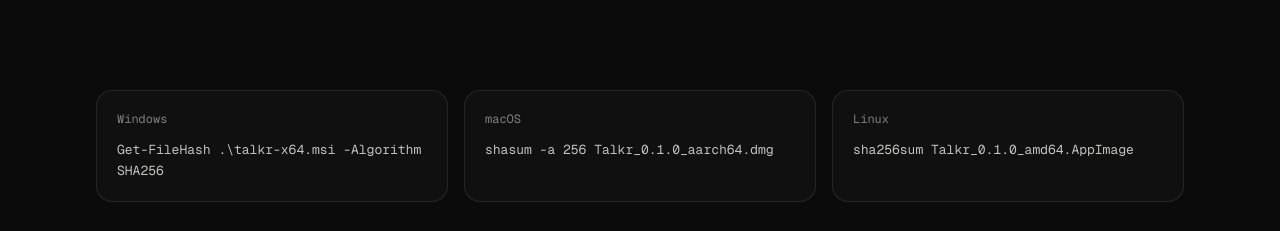
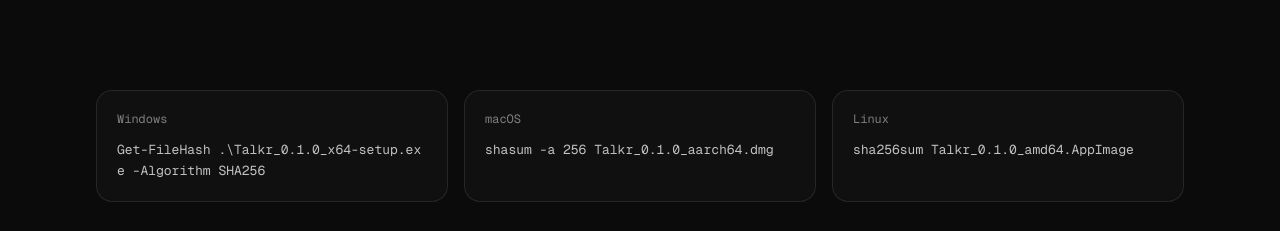
Before and after one commit to alihassan-coder/Talkr, a Next.js app in the folder apps/web/: page /download in a window 1280 px wide. Shown: the part 1500-1731 px from the top of the page. Built offline with nearby package versions, Linux system fonts and the light colour scheme.

Commit message:
fix: update Windows checksum command in download page

```diff
--- a/apps/web/app/download/page.tsx
+++ b/apps/web/app/download/page.tsx
@@ -12,7 +12,7 @@
 }
 
 const checks = [
-  { os: 'Windows', command: 'Get-FileHash .\\talkr-x64.msi -Algorithm SHA256' },
+  { os: 'Windows', command: 'Get-FileHash .\\Talkr_0.1.0_x64-setup.exe -Algorithm SHA256' },
   { os: 'macOS', command: 'shasum -a 256 Talkr_0.1.0_aarch64.dmg' },
   { os: 'Linux', command: 'sha256sum Talkr_0.1.0_amd64.AppImage' },
 ]
```
